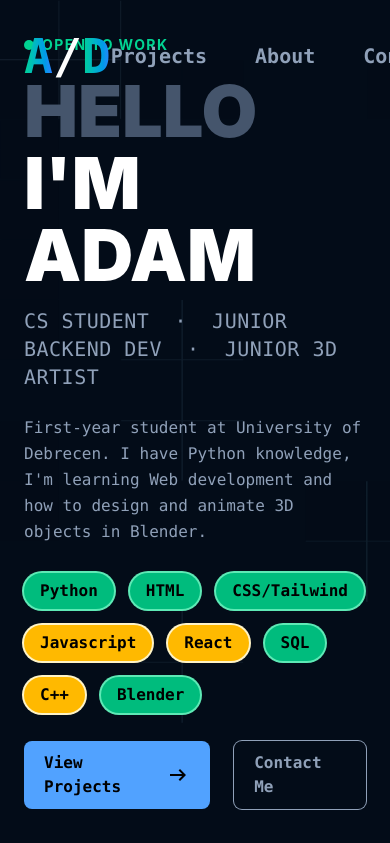
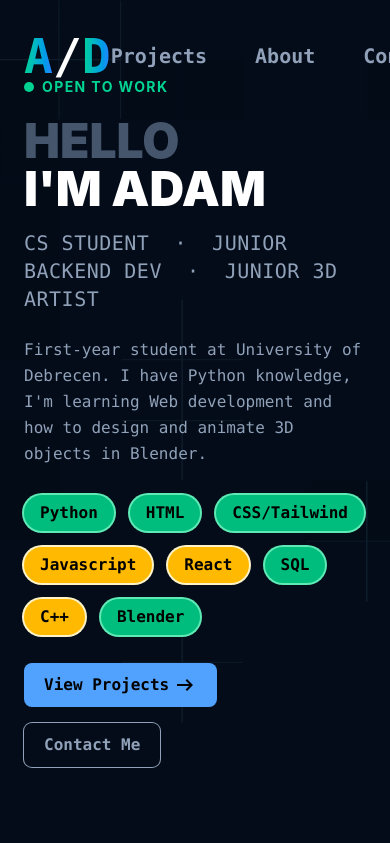
Before and after one commit to AdamDruszad/portfolio, a React (Vite) app: page / in a window 390 px wide. Shown: the top 843 px of the page. Built offline with nearby package versions, Linux system fonts and the light colour scheme.

Commit message:
Adjust Hero component layout and heading size

```diff
--- a/src/components/Hero.jsx
+++ b/src/components/Hero.jsx
@@ -7,7 +7,7 @@ function Hero() {
           Open to work
         </span>
       </div>
-      <h1 className="text-slate-600 text-7xl md:text-7xl font-black uppercase mb-4">
+      <h1 className="text-slate-600 text-5xl md:text-7xl font-black uppercase mb-4">
         Hello
         <br />
         <span className="text-white">I'm Adam</span>
@@ -47,7 +47,7 @@ function Hero() {
           Blender
         </span>
       </div>
-      <div className="flex items-center gap-6">
+      <div className="flex flex-col sm:flex-row items-start sm:items-center gap-4 sm:gap-6">
         <a href="#projects" className="flex items-center gap-1 text-black font-mono font-bold bg-blue-400 hover:bg-blue-300 rounded-lg px-5 py-2.5 active:scale-95 cursor-pointer transition-all">
           View Projects
           <img src="./src/assets/arrow_right.svg" alt="arrow" />
```
